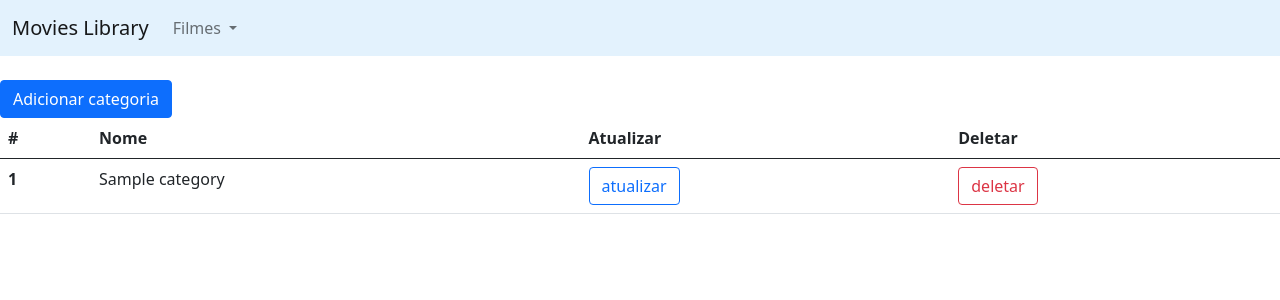
After one commit to diegolinkk/movies-library, a Django app: page /list_categories/ in a window 1280 px wide. The commit adds this page. Shown: the top 300 px of the page. Run offline with Django 3.2, Linux system fonts and the light colour scheme; tables that the repository leaves empty hold one stand-in row (values such as "Sample post"); some libraries are stand-ins or nearby versions.

Commit message:
List category - ok

```diff
--- a/andamento.txt
+++ b/andamento.txt
@@ -1,6 +1,5 @@
 pendente:
     Create Category
-Read Category
     Update Category
     Delete Category
 
@@ -8,6 +7,7 @@ Delete Category
 fazendo:
 
 feito:
+    Read Category
     Update Movie
     Model - Movie
     Model Category
--- /dev/null
+++ b/movies_library/movies/templates/movies/categories_list.html
@@ -0,0 +1,26 @@
+{% extends 'movies/base.html' %}
+{% block content %}
+
+<a href="#" class="btn btn-primary">Adicionar categoria</a>
+<table class="table  table-hover">
+    <thead>
+        <tr>
+            <th scope="col">#</th>
+            <th scope="col">Nome</th>
+            <th scope="col"> Atualizar</th>
+            <th scope="col"> Deletar </th>
+
+        </tr>
+    </thead>
+    <tbody>
+        {% for category in categories %}
+            <tr>
+                <th scope="row"> {{category.id}}</th>
+                <td>{{category.category_name}}</td>
+                <td> <a href="{% url 'movies:update_movie' category.id %}" class="btn btn-outline-primary">atualizar </a></td>
+                <td> <a href="{% url 'movies:delete_movie' category.id %}" class="btn btn-outline-danger deletar-filme"> deletar </a></td>
+            </tr>
+        {% endfor %}
+    </tbody>
+</table>
+{% endblock %}
--- a/movies_library/movies/templates/movies/navbar.html
+++ b/movies_library/movies/templates/movies/navbar.html
@@ -13,6 +13,7 @@
             <ul class="dropdown-menu" aria-labelledby="navbarDropdown">
               <li> <a href="{% url 'movies:index' %}" class="dropdown-item">Lista</a> </li>
               <li> <a href="{% url 'movies:add_movie' %}" class="dropdown-item">Adicionar</a> </li>
+              <li> <a href="{% url 'movies:list_categories' %}" class="dropdown-item">Categorias</a> </li>
             </ul>
           </li>
         </ul>
--- a/movies_library/movies/urls.py
+++ b/movies_library/movies/urls.py
@@ -8,4 +8,5 @@ urlpatterns = [
     path('adicionar/',views.add_movie,name='add_movie'),
     path('delete/<int:movie_id>/',views.delete_movie,name='delete_movie'),
     path('update/<int:movie_id>/', views.update_movie,name='update_movie'),
+    path('list_categories/',views.list_category,name='list_categories'),
 ]
--- a/movies_library/movies/views.py
+++ b/movies_library/movies/views.py
@@ -55,3 +55,8 @@ def update_movie(request,movie_id):
     movie = Movie.objects.get(pk=movie_id)
     data = str(movie.publish_date) #tive que converter a data para string
     return render(request,'movies/update.html',{'movie': movie, 'categories':categories, 'data': data})
+
+
+def list_category(request):
+    categories = Category.objects.all()
+    return render(request,'movies/categories_list.html',{'categories':categories})
```
Lines whose indentation alone changed are shown as unchanged.
